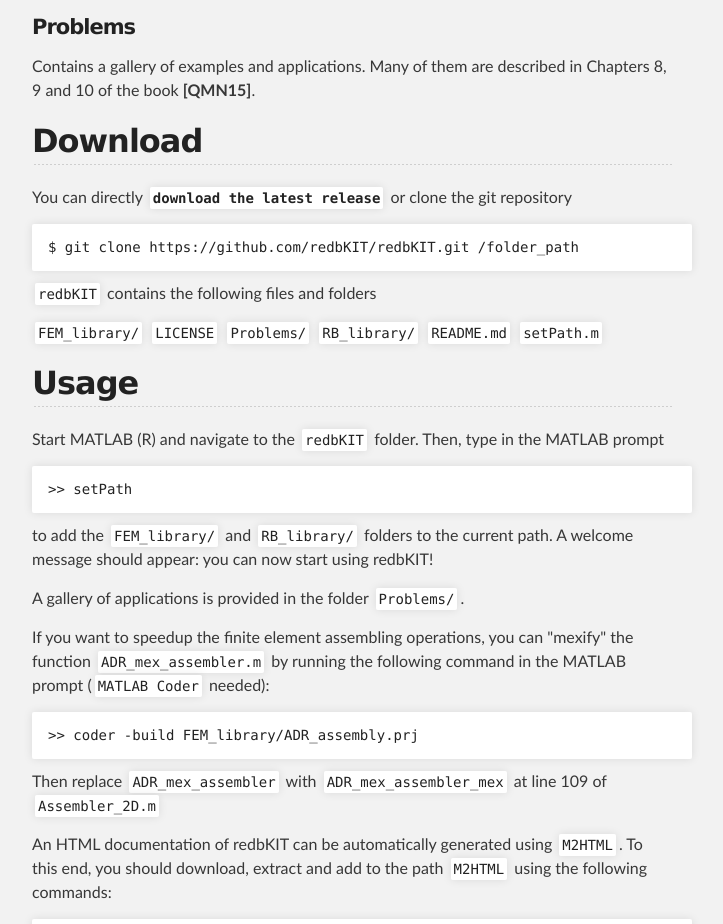
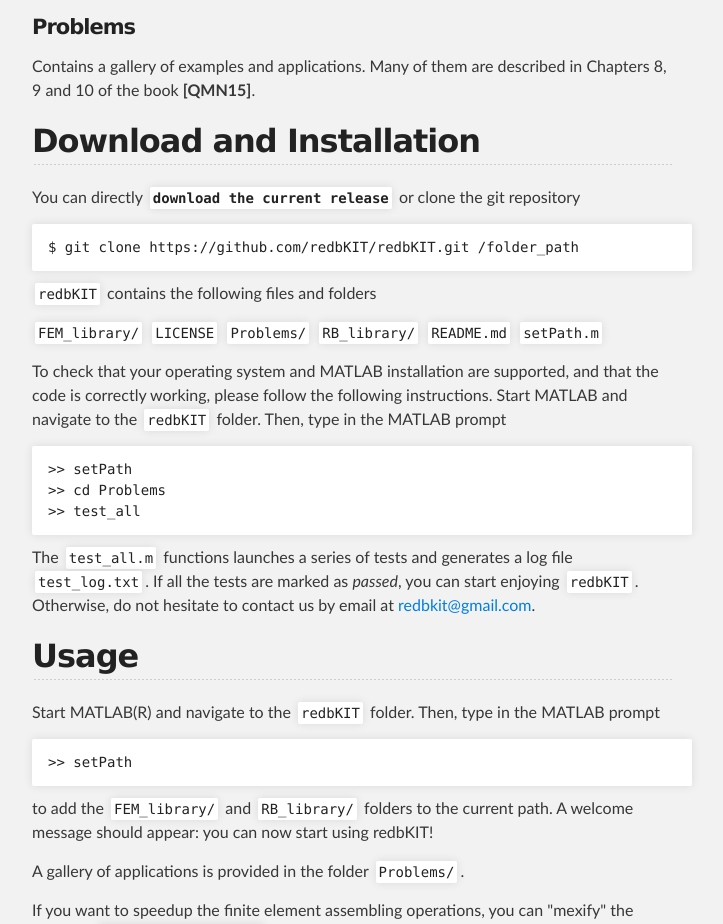
Before and after one commit to redbKIT/redbKIT, a plain HTML site: page index.html in a window 1280 px wide. Shown: the part 985-1909 px from the top of the page, without its empty margins (288-1011 px from the left). Drawn offline with Linux system fonts and the light colour scheme.

```diff
--- a/index.html
+++ b/index.html
@@ -61,9 +61,9 @@
 <p>Contains a gallery of examples and applications. Many of them are described in Chapters 8, 9 and 10 of the book <strong>[QMN15]</strong>.</p>
 
 <h2>
-<a id="download" class="anchor" href="#download" aria-hidden="true"><span class="octicon octicon-link"></span></a>Download</h2>
+<a id="download-and-installation" class="anchor" href="#download-and-installation" aria-hidden="true"><span class="octicon octicon-link"></span></a>Download and Installation</h2>
 
-<p>You can directly <a href="https://github.com/redbKIT/redbKIT/archive/master.zip"><strong><code>download the latest release</code></strong></a> or clone the git repository</p>
+<p>You can directly <a href="https://github.com/redbKIT/redbKIT/archive/master.zip"><strong><code>download the current release</code></strong></a> or clone the git repository</p>
 
 <pre><code>$ git clone https://github.com/redbKIT/redbKIT.git /folder_path
 </code></pre>
@@ -72,10 +72,19 @@
 
 <p><a href="https://github.com/redbKIT/redbKIT/tree/master/FEM_library"><code>FEM_library/</code></a>  <a href="https://github.com/redbKIT/redbKIT/blob/master/LICENSE"><code>LICENSE</code></a>  <a href="https://github.com/redbKIT/redbKIT/tree/master/Problems"><code>Problems/</code></a>  <a href="https://github.com/redbKIT/redbKIT/tree/master/RB_library"><code>RB_library/</code></a>  <a href="https://github.com/redbKIT/redbKIT/blob/master/README.md"><code>README.md</code></a>  <a href="https://github.com/redbKIT/redbKIT/blob/master/setPath.m"><code>setPath.m</code></a></p>
 
+<p>To check that your operating system and MATLAB installation are supported, and that the code is correctly working, please follow the following instructions. Start MATLAB and navigate to the <code>redbKIT</code> folder. Then, type in the MATLAB prompt</p>
+
+<pre><code>&gt;&gt; setPath
+&gt;&gt; cd Problems
+&gt;&gt; test_all
+</code></pre>
+
+<p>The <code>test_all.m</code> functions launches a series of tests and generates a log file <code>test_log.txt</code>. If all the tests are marked as <em>passed</em>, you can start enjoying <code>redbKIT</code>. Otherwise, do not hesitate to contact us by email at <a href="mailto:redbkit@gmail.com">redbkit@gmail.com</a>.</p>
+
 <h2>
 <a id="usage" class="anchor" href="#usage" aria-hidden="true"><span class="octicon octicon-link"></span></a>Usage</h2>
 
-<p>Start MATLAB (R) and navigate to the <code>redbKIT</code> folder. Then, type in the MATLAB prompt</p>
+<p>Start MATLAB(R) and navigate to the <code>redbKIT</code> folder. Then, type in the MATLAB prompt</p>
 
 <pre><code>&gt;&gt; setPath
 </code></pre>
```
Also changed, not shown: params.json (+1 -1 lines).
